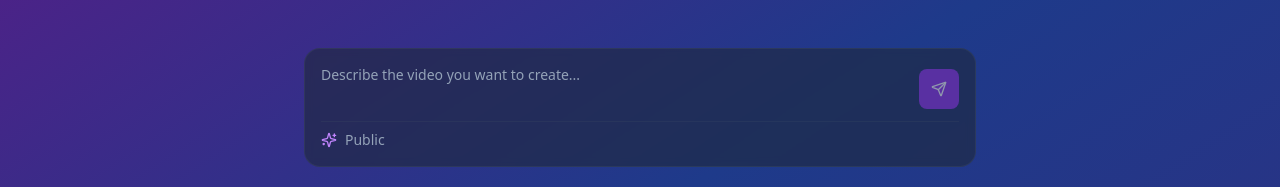
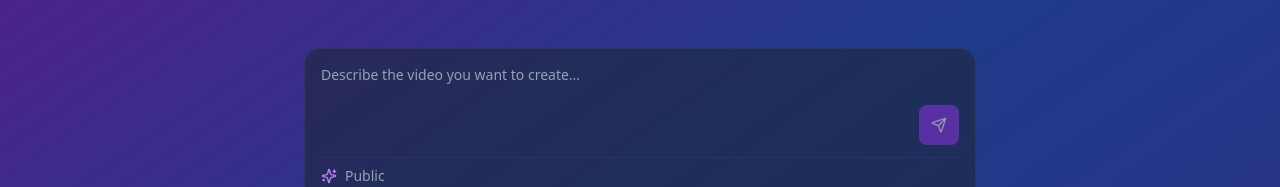
Before and after one commit to victorbatirow/chatterbox-video-wizard, a React (Vite) app: page /dashboard in a window 1280 px wide. Shown: the part 196-383 px from the top of the page. Built offline with nearby package versions, Linux system fonts and the light colour scheme.

Commit message:
Fix: Improve VideoPromptInput appearance
Adjusted VideoPromptInput to match the design and functionality of the Lovable prompt textbox, addressing issues with disappearing text and overall appearance.

```diff
--- a/src/components/VideoPromptInput.tsx
+++ b/src/components/VideoPromptInput.tsx
@@ -1,5 +1,5 @@
 
-import { useState } from "react";
+import { useState, useRef, useEffect } from "react";
 import { Button } from "@/components/ui/button";
 import { Textarea } from "@/components/ui/textarea";
 import { Send, Sparkles } from "lucide-react";
@@ -16,6 +16,7 @@ const VideoPromptInput = ({
   isDisabled = false
 }: VideoPromptInputProps) => {
   const [prompt, setPrompt] = useState("");
+  const textareaRef = useRef<HTMLTextAreaElement>(null);
 
   const handleSubmit = () => {
     if (prompt.trim() && !isDisabled) {
@@ -31,19 +32,38 @@ const VideoPromptInput = ({
     }
   };
 
+  const handleChange = (e: React.ChangeEvent<HTMLTextAreaElement>) => {
+    setPrompt(e.target.value);
+  };
+
+  // Auto-resize textarea
+  useEffect(() => {
+    const textarea = textareaRef.current;
+    if (textarea) {
+      // Reset height to auto to get the correct scrollHeight
+      textarea.style.height = 'auto';
+      // Set height based on content, with min and max constraints
+      const newHeight = Math.min(Math.max(textarea.scrollHeight, 80), 200);
+      textarea.style.height = `${newHeight}px`;
+    }
+  }, [prompt]);
+
   return (
     <div className="w-full max-w-2xl bg-slate-800/60 backdrop-blur-sm rounded-2xl p-4 border border-slate-600/30">
       <div className="flex gap-3 items-end">
         <Textarea
+          ref={textareaRef}
           value={prompt}
-          onChange={(e) => setPrompt(e.target.value)}
+          onChange={handleChange}
           placeholder={placeholder}
           onKeyPress={handleKeyPress}
           disabled={isDisabled}
-          className="bg-transparent border-none text-white placeholder:text-slate-400 flex-1 resize-none min-h-[44px] max-h-[240px] p-0 focus-visible:ring-0 focus-visible:ring-offset-0 overflow-hidden"
+          className="bg-transparent border-none text-white placeholder:text-slate-400 flex-1 resize-none p-0 focus-visible:ring-0 focus-visible:ring-offset-0 scrollbar-thin scrollbar-track-transparent scrollbar-thumb-slate-600"
           style={{
-            height: Math.min(240, Math.max(44, prompt.split('\n').length * 24 + 20)),
-            overflowY: prompt.split('\n').length * 24 + 20 > 240 ? 'auto' : 'hidden'
+            minHeight: '80px',
+            height: '80px',
+            maxHeight: '200px',
+            overflow: 'auto'
           }}
         />
         <Button
```
